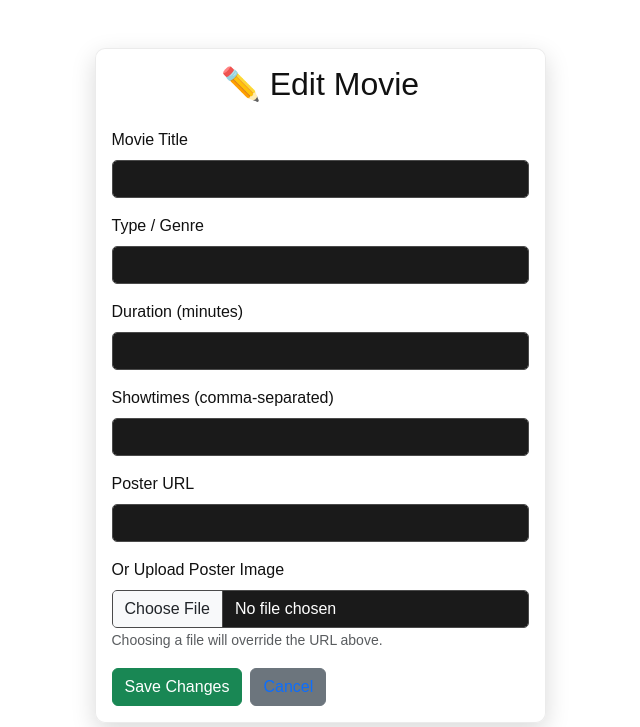
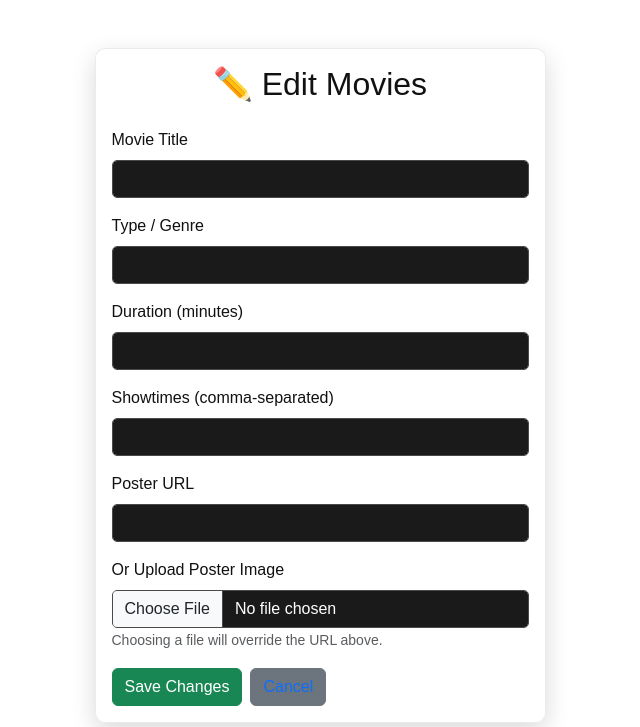
Before and after one commit to Demagalawrence/-movie-ticket-application, a Django app: template movie_management_system/movieflex/templates/movieflex/movie_edit.html in a window 1280 px wide. Shown: the part 73-800 px from the top of the page, without its empty margins (320-960 px from the left). Run offline with Django 5.2, Linux system fonts and the light colour scheme; the template is opened without the code that fills it, so the values that code supplies are empty.

Commit message:
Update movie_edit.html

```diff
--- a/movie_management_system/movieflex/templates/movieflex/movie_edit.html
+++ b/movie_management_system/movieflex/templates/movieflex/movie_edit.html
@@ -8,7 +8,7 @@
     <div class="col-md-5">
         <div class="card card-dim card-glow-green shadow-sm">
             <div class="card-body">
-                <h2 class="card-title text-center mb-4">✏️ Edit Movie</h2>
+                <h2 class="card-title text-center mb-4">✏️ Edit Movies</h2>
 
                 <form method="POST" enctype="multipart/form-data">
                     {% csrf_token %}
```
